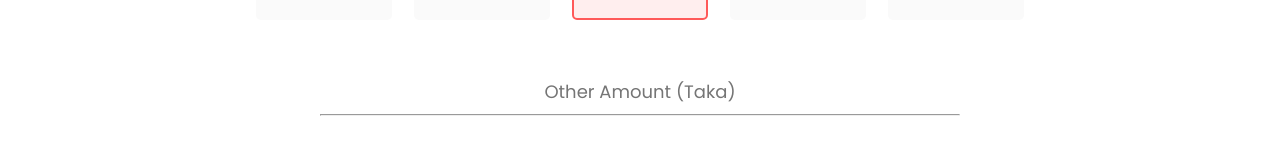
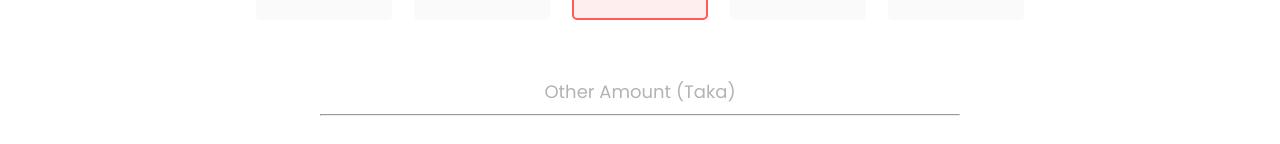
Before and after one commit to tahmina-97/donate-today, a plain HTML site: page index.html in a window 1280 px wide. Shown: the part 1276-1420 px from the top of the page. Drawn offline with Linux system fonts and the light colour scheme.

Commit message:
correction

```diff
--- a/index.html
+++ b/index.html
@@ -33,8 +33,8 @@
         </div>
 
         <div class="send-donation">
-            <input class="small-text" type="text" name="" id="" placeholder="Other Amount (Taka)">
-            <!-- <h6 class="small-text">Other Amount (Taka)</h6> -->
+            <!-- <input class="small-text" type="text" name="" id="" placeholder="Other Amount (Taka)"> -->
+            <h6 class="small-text">Other Amount (Taka)</h6>
             <hr>
             <a class="btn-primary" href="#">Donate Now</a>
         </div>
--- a/style.css
+++ b/style.css
@@ -111,12 +111,10 @@
 #donate .send-donation{
     text-align: center;
 }
-.send-donation input{
+.send-donation h6{
     color: #B3B3B3;
-    border-style: none;
     margin-top: 30px;
     padding: 8px 0;
-    outline: none;
 }
 .send-donation hr{
     width: 50%;
```
